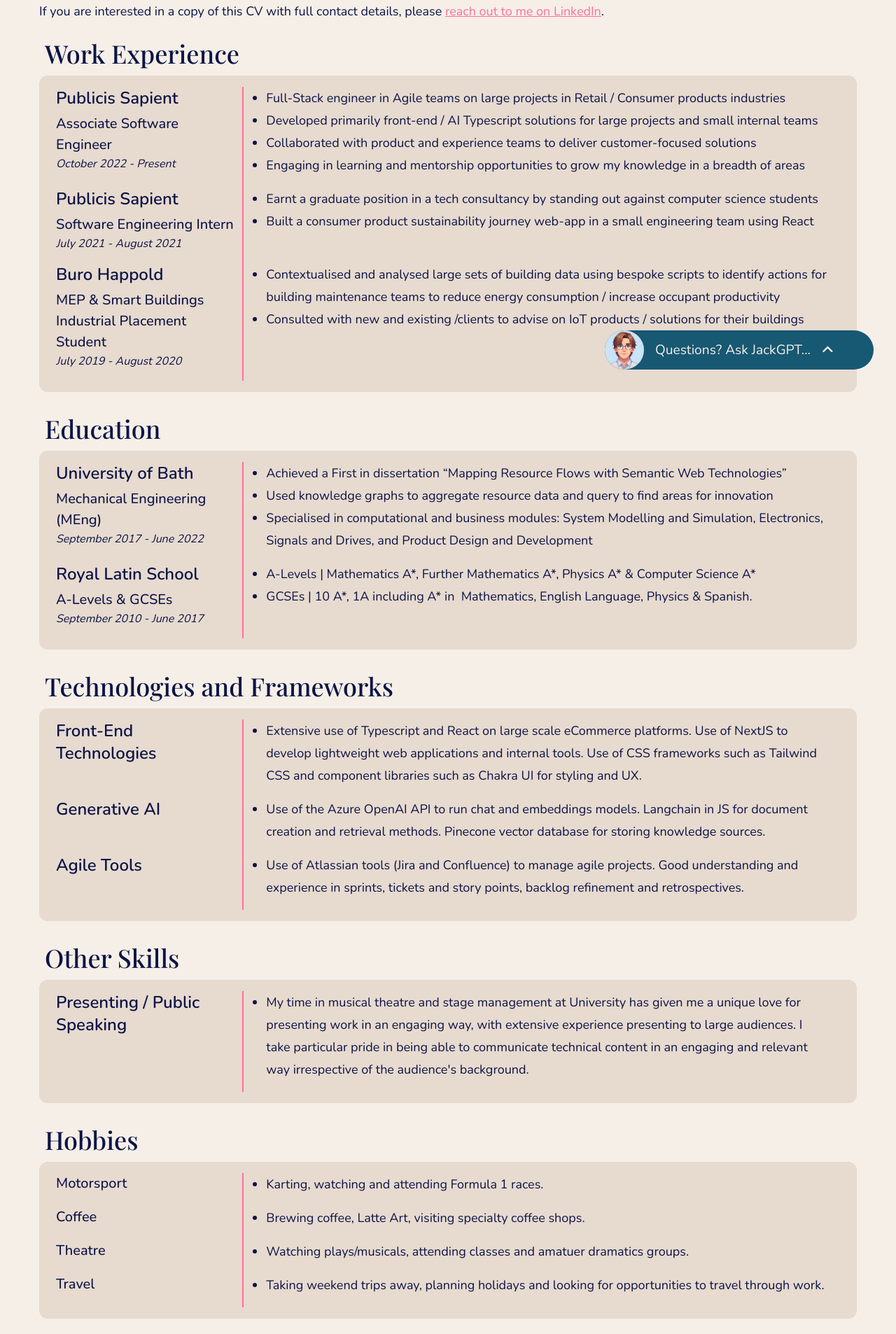
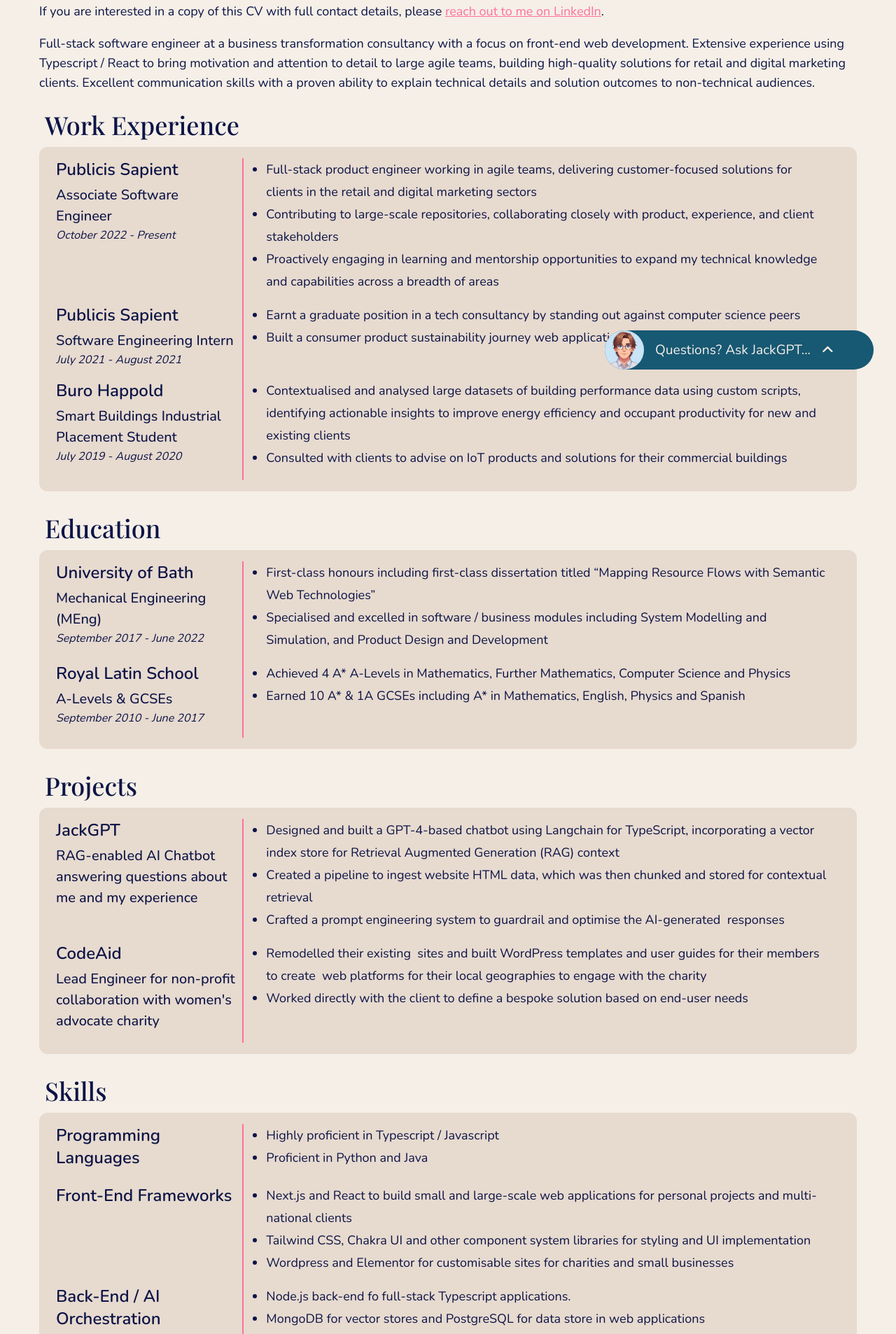
Before and after one commit to Woods-Jack/personal-site, a Next.js app: page /cv in a window 1280 px wide. Shown: the part 240-2146 px from the top of the page at 70% size. Built offline with nearby package versions, Linux system fonts and the light colour scheme; a web font is replaced by a local one; what tailwindcss-filters would draw is missing.

Commit message:
CV Updates Nov 24

```diff
--- a/app/cv/page.tsx
+++ b/app/cv/page.tsx
@@ -1,37 +1,55 @@
-import { cv } from '@/constants/cv';
-import { CVSection } from '@/components/CV/CVSection';
-import { Metadata } from 'next';
+import { cv } from "@/constants/cv";
+import { CVSection } from "@/components/CV/CVSection";
+import { Metadata } from "next";
 
 export const metadata: Metadata = {
-  title: 'CV',
-}
+  title: "CV",
+};
 
 export default function CVPage() {
-  const { sections } = cv;
+  const { sections, header } = cv;
 
-  return(
-    <main className='pt-24'>
-      <div className='max-w-[1200px] flex flex-col md:mx-auto mx-4 justify-center'>
-        <div className='md:px-4'>
-        <h1 className='mb-4'>My CV</h1>
-        <p>
-          If you would like a copy for your records, feel free to download a copy&nbsp;
-            <a href='https://drive.google.com/file/d/19CQD6pZ_KsnVQUFN-gG9ukxiJq-7CpBk/view?usp=sharing' className='text-[#ff709c] underline'>by clicking here</a>
-          .
-        </p>
-        <p >
-        If you are interested in a copy of this CV with full contact details, please&nbsp;
-            <a href="https://www.linkedin.com/in/jack-woods-london/" target='_blank' className='text-[#ff709c] underline'>reach out to me on LinkedIn</a>
-          .
-        </p>
+  return (
+    <main className="pt-24">
+      <div className="max-w-[1200px] flex flex-col md:mx-auto mx-4 justify-center">
+        <div className="md:px-4">
+          <h1 className="mb-4">My CV</h1>
+          <p>
+            If you would like a copy for your records, feel free to download a
+            copy&nbsp;
+            <a
+              href="https://drive.google.com/drive/u/0/folders/1inuHVu_szZfhIiWnnpSRUIGckuR5kCaY"
+              className="text-[#ff709c] underline"
+            >
+              by clicking here
+            </a>
+            .
+          </p>
+          <p>
+            If you are interested in a copy of this CV with full contact
+            details, please&nbsp;
+            <a
+              href="https://www.linkedin.com/in/jack-woods-london/"
+              target="_blank"
+              className="text-[#ff709c] underline"
+            >
+              reach out to me on LinkedIn
+            </a>
+            .
+          </p>
+          <p>{header.content}</p>
         </div>
 
-        <div className='flex flex-col space-y-4 mb-4'>
+        <div className="flex flex-col space-y-4 mb-4">
           {sections.map((section) => (
-              <CVSection key={section.header} header={section.header} content={section.content} />
+            <CVSection
+              key={section.header}
+              header={section.header}
+              content={section.content}
+            />
           ))}
         </div>
       </div>
     </main>
-  )
+  );
 }
--- a/constants/cv.js
+++ b/constants/cv.js
@@ -1,6 +1,6 @@
 export const cv = {
     header: {
-        content: 'For full contact details or a print copy of my CV, reach out to me using the contact form, or connect with me on LinkedIn.'
+        content: 'Full-stack software engineer at a business transformation consultancy with a focus on front-end web development. Extensive experience using Typescript / React to bring motivation and attention to detail to large agile teams, building high-quality solutions for retail and digital marketing clients. Excellent communication skills with a proven ability to explain technical details and solution outcomes to non-technical audiences.',
     },
     sections: [
         {
@@ -10,19 +10,19 @@
                     title: 'Publicis Sapient',
                     subtitle: 'Associate Software Engineer',
                     date: 'October 2022 - Present',
-                    desc: ['Full-Stack engineer in Agile teams on large projects in Retail / Consumer products industries','Developed primarily front-end / AI Typescript solutions for large projects and small internal teams', 'Collaborated with product and experience teams to deliver customer-focused solutions', 'Engaging in learning and mentorship opportunities to grow my knowledge in a breadth of areas'],
+                    desc: ["Full-stack product engineer working in agile teams, delivering customer-focused solutions for clients in the retail and digital marketing sectors", "Contributing to large-scale repositories, collaborating closely with product, experience, and client stakeholders", "Proactively engaging in learning and mentorship opportunities to expand my technical knowledge and capabilities across a breadth of areas"]
                 },
                 {
                     title: 'Publicis Sapient',
                     subtitle: 'Software Engineering Intern',
                     date: 'July 2021 - August 2021',
-                    desc: ['Earnt a graduate position in a tech consultancy by standing out against computer science students', 'Built a consumer product sustainability journey web-app in a small engineering team using React'],
+                    desc: ['Earnt a graduate position in a tech consultancy by standing out against computer science peers', 'Built a consumer product sustainability journey web application as part of a small engineering team'],
                 },
                 {
                     title: 'Buro Happold',
-                    subtitle: 'MEP & Smart Buildings Industrial Placement Student',
+                    subtitle: 'Smart Buildings Industrial Placement Student',
                     date: 'July 2019 - August 2020',
-                    desc: ['Contextualised and analysed large sets of building data using bespoke scripts to identify actions for building maintenance teams to reduce energy consumption / increase occupant productivity', 'Consulted with new and existing /clients to advise on IoT products / solutions for their buildings'],
+                    desc: ['Contextualised and analysed large datasets of building performance data using custom scripts, identifying actionable insights to improve energy efficiency and occupant productivity for new and existing clients', 'Consulted with clients to advise on IoT products and solutions for their commercial buildings'],
                 },
             ],
         },
@@ -33,39 +33,49 @@
                     title: 'University of Bath',
                     subtitle: 'Mechanical Engineering (MEng)',
                     date: 'September 2017 - June 2022',
-                    desc: ['Achieved a First in dissertation “Mapping Resource Flows with Semantic Web Technologies”', 'Used knowledge graphs to aggregate resource data and query to find areas for innovation', 'Specialised in computational and business modules: System Modelling and Simulation, Electronics, Signals and Drives, and Product Design and Development'],
+                    desc: ['First-class honours including first-class dissertation titled “Mapping Resource Flows with Semantic Web Technologies”', 'Specialised and excelled in software / business modules including System Modelling and Simulation, and Product Design and Development'],
                 },
                 {
                     title: 'Royal Latin School',
                     subtitle: 'A-Levels & GCSEs',
                     date: 'September 2010 - June 2017',
-                    desc: ['A-Levels | Mathematics A*, Further Mathematics A*, Physics A* & Computer Science A*', 'GCSEs | 10 A*, 1A including A* in  Mathematics, English Language, Physics & Spanish.'],
+                    desc: ['Achieved 4 A* A-Levels in Mathematics, Further Mathematics, Computer Science and Physics', 'Earned 10 A* & 1A GCSEs including A* in Mathematics, English, Physics and Spanish'],
                 },
             ]
         },
         {
-            header: 'Technologies and Frameworks',
+            header: "Projects",
             content: [
                 {
-                    title: 'Front-End Technologies',
-                    desc: ['Extensive use of Typescript and React on large scale eCommerce platforms. Use of NextJS to develop lightweight web applications and internal tools. Use of CSS frameworks such as Tailwind CSS and component libraries such as Chakra UI for styling and UX.',],
+                    title: 'JackGPT',
+                    subtitle: 'RAG-enabled AI Chatbot answering questions about me and my experience',
+                    desc: ['Designed and built a GPT-4-based chatbot using Langchain for TypeScript, incorporating a vector index store for Retrieval Augmented Generation (RAG) context', 'Created a pipeline to ingest website HTML data, which was then chunked and stored for contextual retrieval', 'Crafted a prompt engineering system to guardrail and optimise the AI-generated  responses'],
                 },
                 {
-                    title: 'Generative AI',
-                    desc: ['Use of the Azure OpenAI API to run chat and embeddings models. Langchain in JS for document creation and retrieval methods. Pinecone vector database for storing knowledge sources.',],
-                },
-                {
-                    title: 'Agile Tools',
-                    desc: ['Use of Atlassian tools (Jira and Confluence) to manage agile projects. Good understanding and experience in sprints, tickets and story points, backlog refinement and retrospectives.'],
-                },
+                    title: 'CodeAid',
+                    subtitle: 'Lead Engineer for non-profit collaboration with women\'s advocate charity',
+                    desc: ['Remodelled their existing  sites and built WordPress templates and user guides for their members to create  web platforms for their local geographies to engage with the charity','Worked directly with the client to define a bespoke solution based on end-user needs'],
+                }
             ]
         },
         {
-            header: 'Other Skills',
+            header: 'Skills',
             content: [
                 {
-                    title: 'Presenting / Public Speaking',
-                    desc: ['My time in musical theatre and stage management at University has given me a unique love for presenting work in an engaging way, with extensive experience presenting to large audiences. I take particular pride in being able to communicate technical content in an engaging and relevant way irrespective of the audience\'s background.',],
+                    title: 'Programming Languages',
+                    desc: ['Highly proficient in Typescript / Javascript', 'Proficient in Python and Java'],
+                },
+                {
+                    title: 'Front-End Frameworks',
+                    desc: ['Next.js and React to build small and large-scale web applications for personal projects and multi-national clients','Tailwind CSS, Chakra UI and other component system libraries for styling and UI implementation', 'Wordpress and Elementor for customisable sites for charities and small businesses'],
+                },
+                {
+                    title: 'Back-End / AI Orchestration',
+                    desc: ['Node.js back-end fo full-stack Typescript applications.', 'MongoDB for vector stores and PostgreSQL for data store in web applications', 'Langchain and Azure OpenAI for orchestration and connection of Python/TS applications to AI models'],
+                },
+                {
+                    title: 'Soft Skills',
+                    desc: ['Excellent presentation and communication skills - experience performing in front of hundreds of people and stage managing a 70 person cast', "Strong collaboration across cross-functional teams, including Agile teams and methodologies"],
                 },
             ]
         },
```
